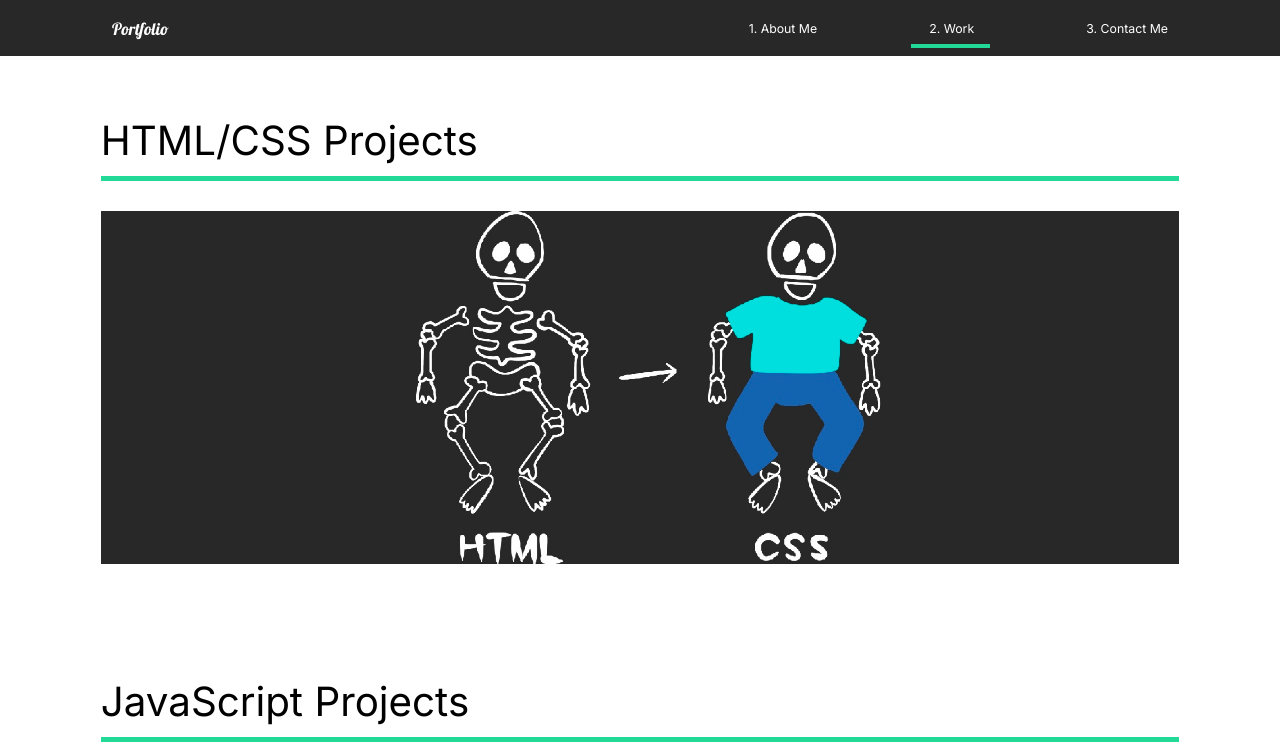
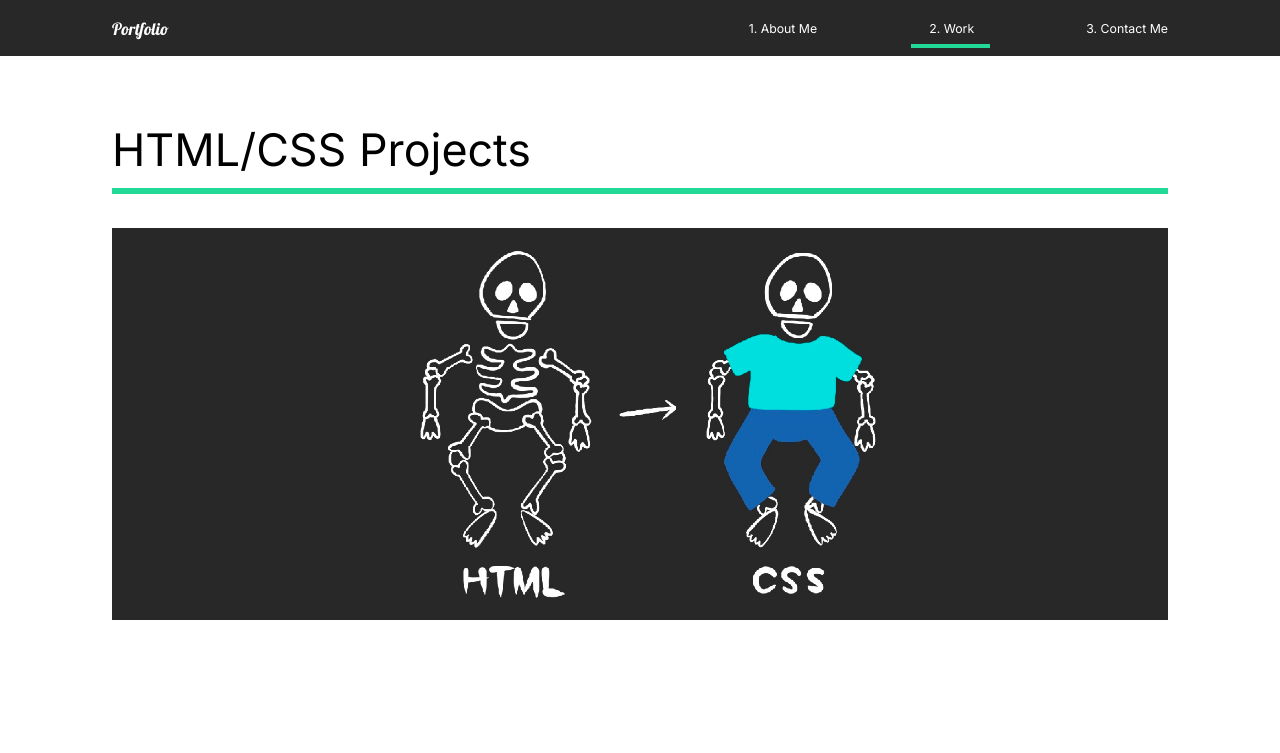
Before and after one commit to nishithgadhiya/react-portfolio, a React (Create React App) app: page /work in a window 1280 px wide. Shown: the top 753 px of the page. Built offline with nearby package versions, Linux system fonts and the light colour scheme.

Commit message:
updated OurWork.js

```diff
--- a/src/pages/OurWork.js
+++ b/src/pages/OurWork.js
@@ -81,7 +81,6 @@ const Work = styled(motion.div)`
   min-height: 100vh;
   overflow: hidden;
   padding: 5rem 10rem;
-  zoom: 0.9;
   @media (max-width: 786px) {
     padding: 2rem 2rem;
   }
```
